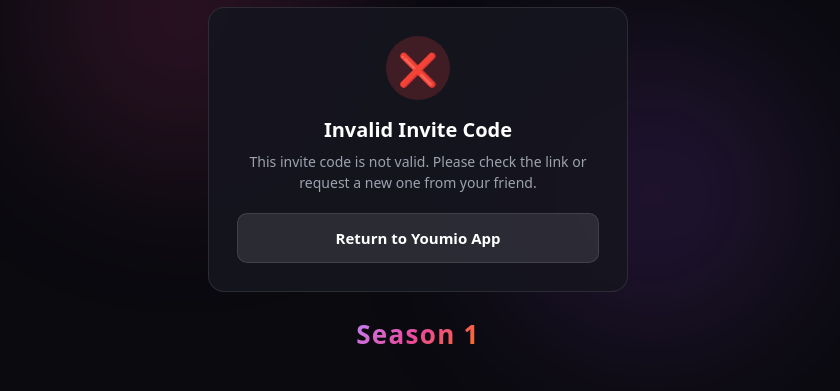
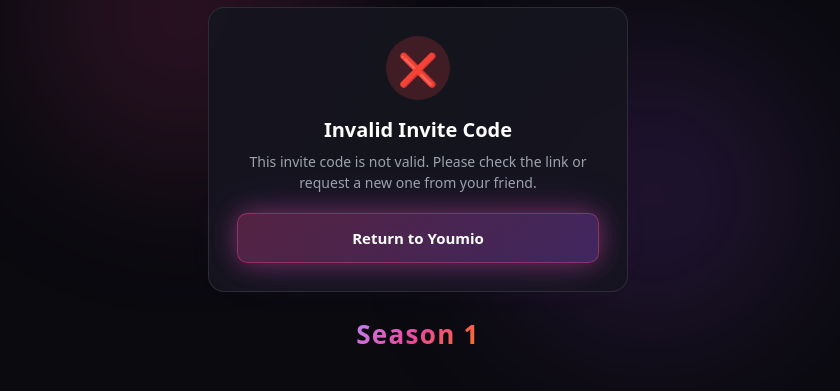
Before and after one commit to davemagnier/youmio-invite, a website: page index.html in a window 1280 px wide. Shown: the part 295-686 px from the top of the page, without its empty margins (222-1062 px from the left). Drawn offline with nearby package versions, Linux system fonts and the light colour scheme.

Commit message:
Update index.html

```diff
--- a/index.html
+++ b/index.html
@@ -68,6 +68,41 @@
     .btn:disabled { opacity: 0.6; cursor: not-allowed; }
     .btn-secondary { background: rgba(255,255,255,0.1); border: 1px solid rgba(255,255,255,0.1); }
     .btn-secondary:hover { background: rgba(255,255,255,0.15); filter: none; }
+
+    /* Enticing Return Button */
+    .btn-return {
+      background: linear-gradient(135deg, rgba(236,72,153,0.3), rgba(168,85,247,0.3));
+      border: 1px solid rgba(236,72,153,0.4);
+      backdrop-filter: blur(10px);
+      -webkit-backdrop-filter: blur(10px);
+      position: relative;
+      overflow: hidden;
+      animation: pulse-glow 2s ease-in-out infinite;
+    }
+    .btn-return::before {
+      content: '';
+      position: absolute;
+      top: 0;
+      left: -100%;
+      width: 100%;
+      height: 100%;
+      background: linear-gradient(90deg, transparent, rgba(255,255,255,0.2), transparent);
+      animation: shimmer 2.5s ease-in-out infinite;
+    }
+    .btn-return:hover {
+      background: linear-gradient(135deg, rgba(236,72,153,0.5), rgba(168,85,247,0.5));
+      border-color: rgba(236,72,153,0.6);
+      transform: translateY(-2px);
+      box-shadow: 0 8px 25px rgba(236,72,153,0.3);
+    }
+    @keyframes pulse-glow {
+      0%, 100% { box-shadow: 0 0 15px rgba(236,72,153,0.2), 0 0 30px rgba(168,85,247,0.1); }
+      50% { box-shadow: 0 0 25px rgba(236,72,153,0.4), 0 0 50px rgba(168,85,247,0.2); }
+    }
+    @keyframes shimmer {
+      0% { left: -100%; }
+      50%, 100% { left: 100%; }
+    }
     .btn-wallet { background: linear-gradient(135deg, #8b5cf6, #6366f1); }
 
     .link-box { background: rgba(255,255,255,0.05); border: 1px solid rgba(255,255,255,0.1); border-radius: 10px; padding: 14px; margin-bottom: 16px; }
@@ -162,12 +197,12 @@
       <div id="view-not-on-list" class="view" style="text-align: center;">
         <div class="status-icon locked">🔒</div>
         <div class="success-title">Not on the Invite List</div>
-        <p class="success-text">Your wallet address is not on the list of addresses granted invites for Season 1.</p>
+        <p class="success-text">Your wallet address is not on the list of addresses granted invites for Season 1... <em style="color: #f9a8d4;">Yet</em></p>
         <div class="inviter-box" style="margin-bottom: 20px;">
           <div class="inviter-label">Wallet checked</div>
           <div class="inviter-addr" id="not-on-list-wallet"></div>
         </div>
-        <a href="https://app.youmio.ai/" class="btn btn-secondary" style="text-decoration: none;">Return to Youmio</a>
+        <a href="https://app.youmio.ai/" class="btn btn-return" style="text-decoration: none;">Return to Youmio</a>
       </div>
 
       <!-- Verify Wallet View -->
@@ -279,7 +314,7 @@
         <div class="status-icon warning">⚠️</div>
         <div class="success-title">Invite Already Used</div>
         <p class="success-text">This invite link has already been claimed. Ask your friend for a new invite link.</p>
-        <a href="https://app.youmio.ai/" class="btn btn-secondary" style="text-decoration: none;">Return to Youmio App</a>
+        <a href="https://app.youmio.ai/" class="btn btn-return" style="text-decoration: none;">Return to Youmio</a>
       </div>
 
       <!-- Invalid View (for bad claim codes only) -->
@@ -287,7 +322,7 @@
         <div class="status-icon error">❌</div>
         <div class="success-title">Invalid Invite Code</div>
         <p class="success-text">This invite code is not valid. Please check the link or request a new one from your friend.</p>
-        <a href="https://app.youmio.ai/" class="btn btn-secondary" style="text-decoration: none;">Return to Youmio App</a>
+        <a href="https://app.youmio.ai/" class="btn btn-return" style="text-decoration: none;">Return to Youmio</a>
       </div>
 
       <!-- Error View -->
@@ -295,7 +330,7 @@
         <div class="status-icon error">⚠️</div>
         <div class="success-title">Something Went Wrong</div>
         <p class="success-text">Please try again later or contact support.</p>
-        <a href="https://app.youmio.ai/" class="btn btn-secondary" style="text-decoration: none;">Return to Youmio App</a>
+        <a href="https://app.youmio.ai/" class="btn btn-return" style="text-decoration: none;">Return to Youmio</a>
       </div>
     </div>
 
```
